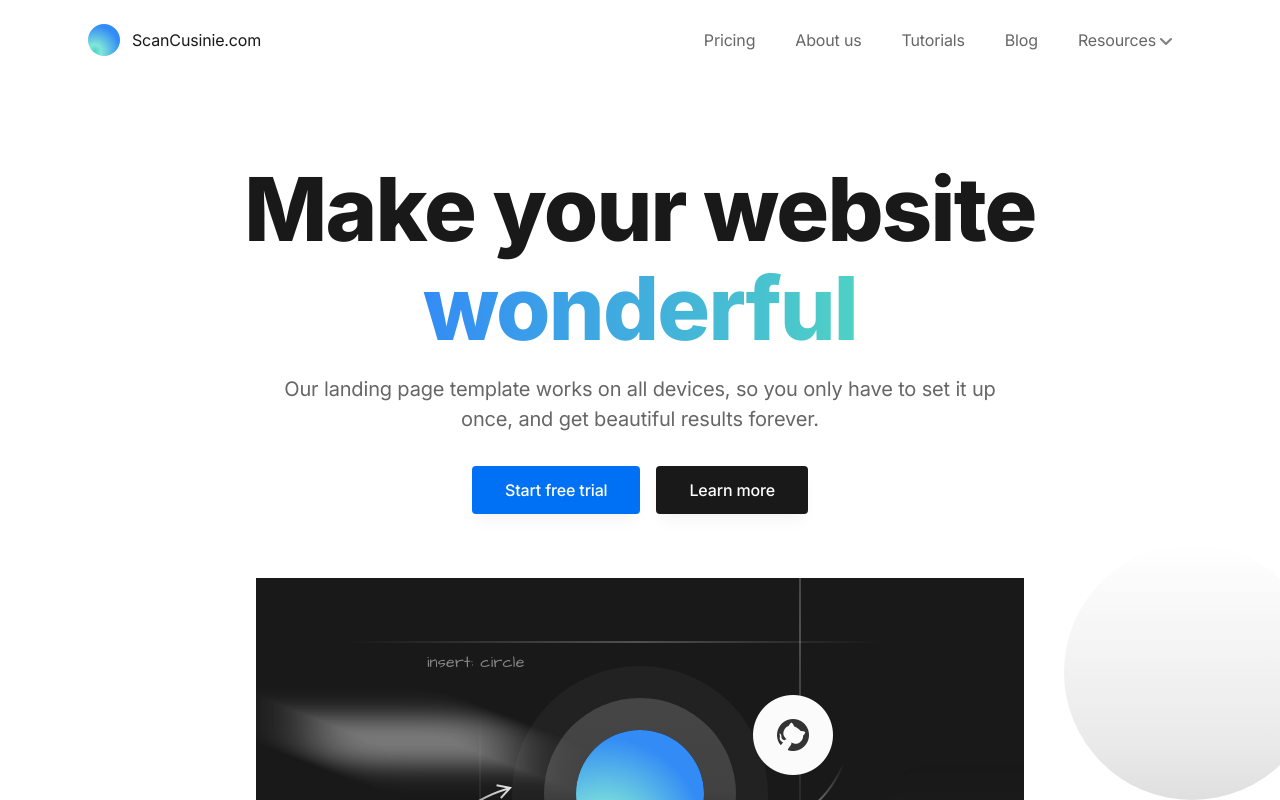
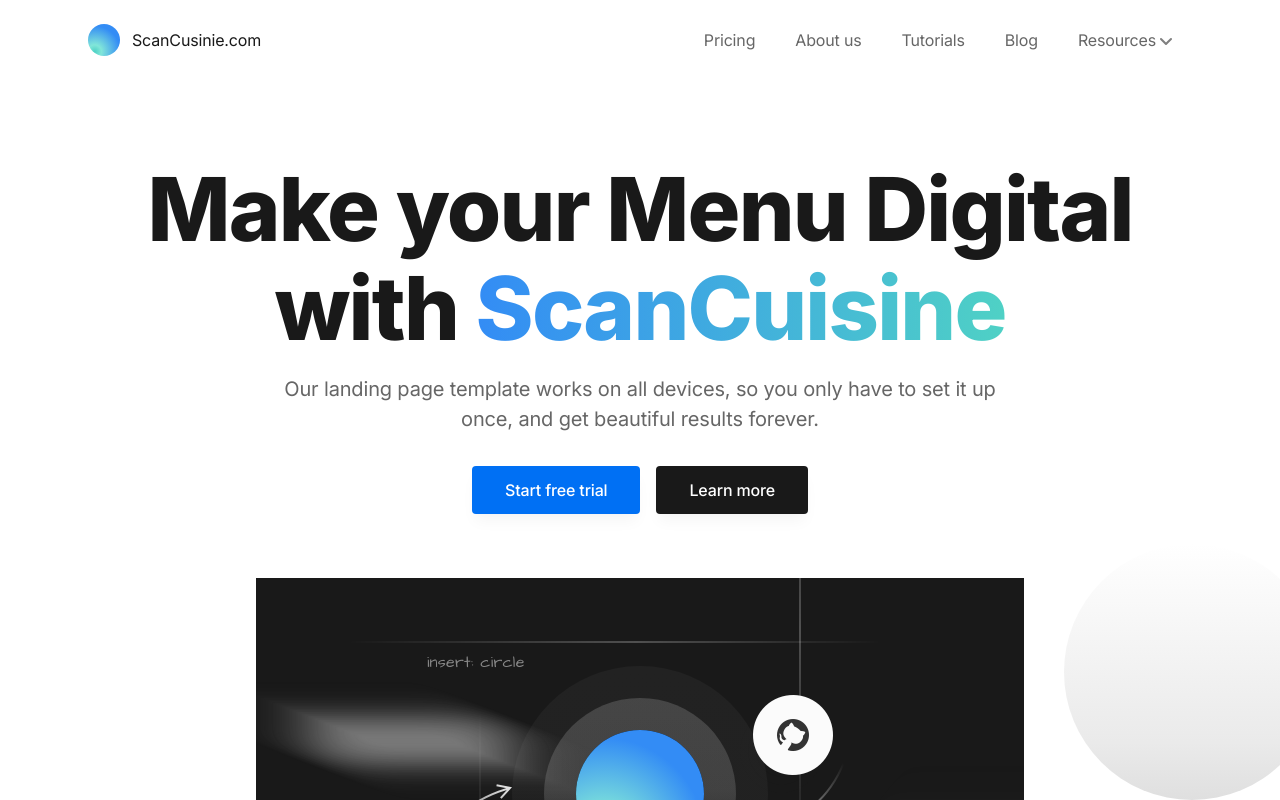
Before and after one commit to Muzaffar2807/scanCusinie, a Next.js app: page / in a window 1280 px wide. Shown: the top 800 px of the page. Built offline with nearby package versions, Linux system fonts and the light colour scheme.

Commit message:
little update

```diff
--- a/components/hero-home.tsx
+++ b/components/hero-home.tsx
@@ -29,7 +29,7 @@
 
           {/* Section header */}
           <div className="text-center pb-12 md:pb-16">
-            <h1 className="text-5xl md:text-6xl font-extrabold leading-tighter tracking-tighter mb-4" data-aos="zoom-y-out">Make your website <span className="bg-clip-text text-transparent bg-gradient-to-r from-blue-500 to-teal-400">wonderful</span></h1>
+            <h1 className="text-5xl md:text-6xl font-extrabold leading-tighter tracking-tighter mb-4" data-aos="zoom-y-out">Make your Menu Digital with <span className="bg-clip-text text-transparent bg-gradient-to-r from-blue-500 to-teal-400">ScanCuisine</span></h1>
             <div className="max-w-3xl mx-auto">
               <p className="text-xl text-gray-600 mb-8" data-aos="zoom-y-out" data-aos-delay="150">Our landing page template works on all devices, so you only have to set it up once, and get beautiful results forever.</p>
               <div className="max-w-xs mx-auto sm:max-w-none sm:flex sm:justify-center" data-aos="zoom-y-out" data-aos-delay="300">
```
